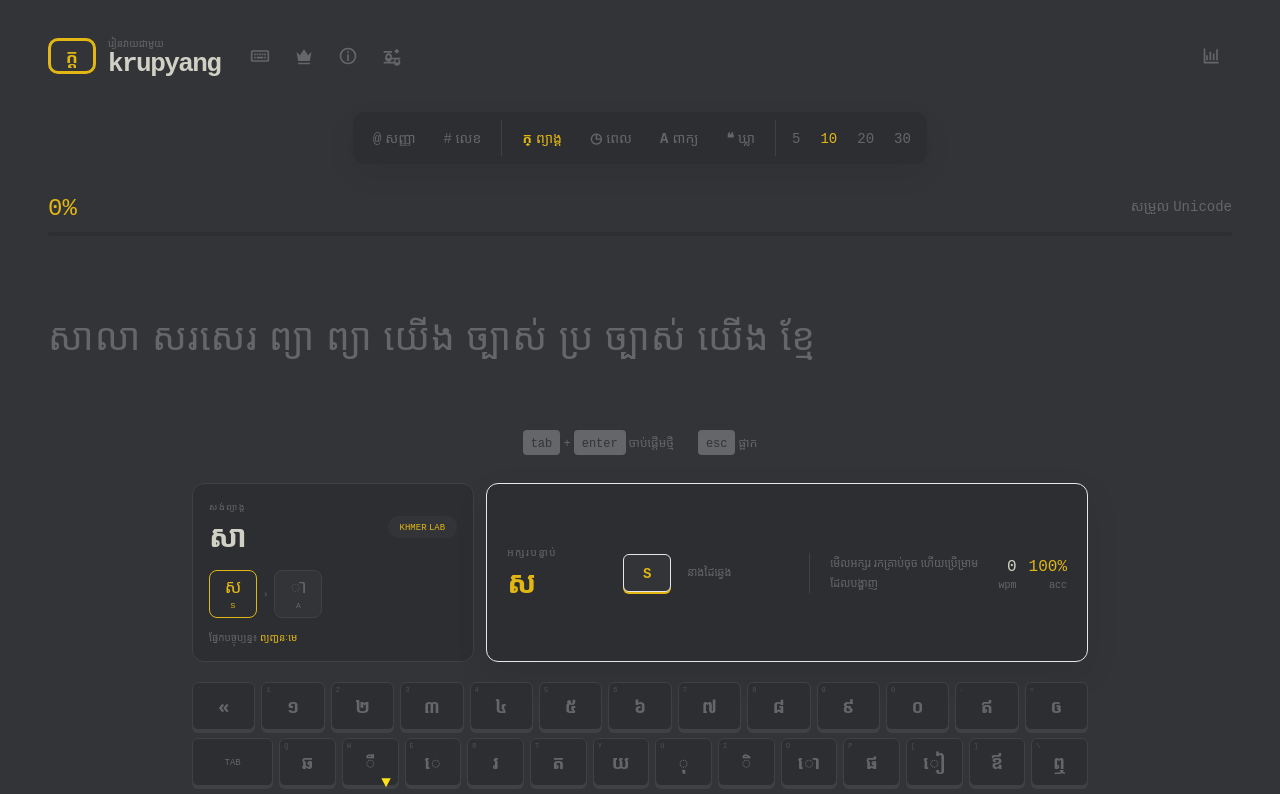
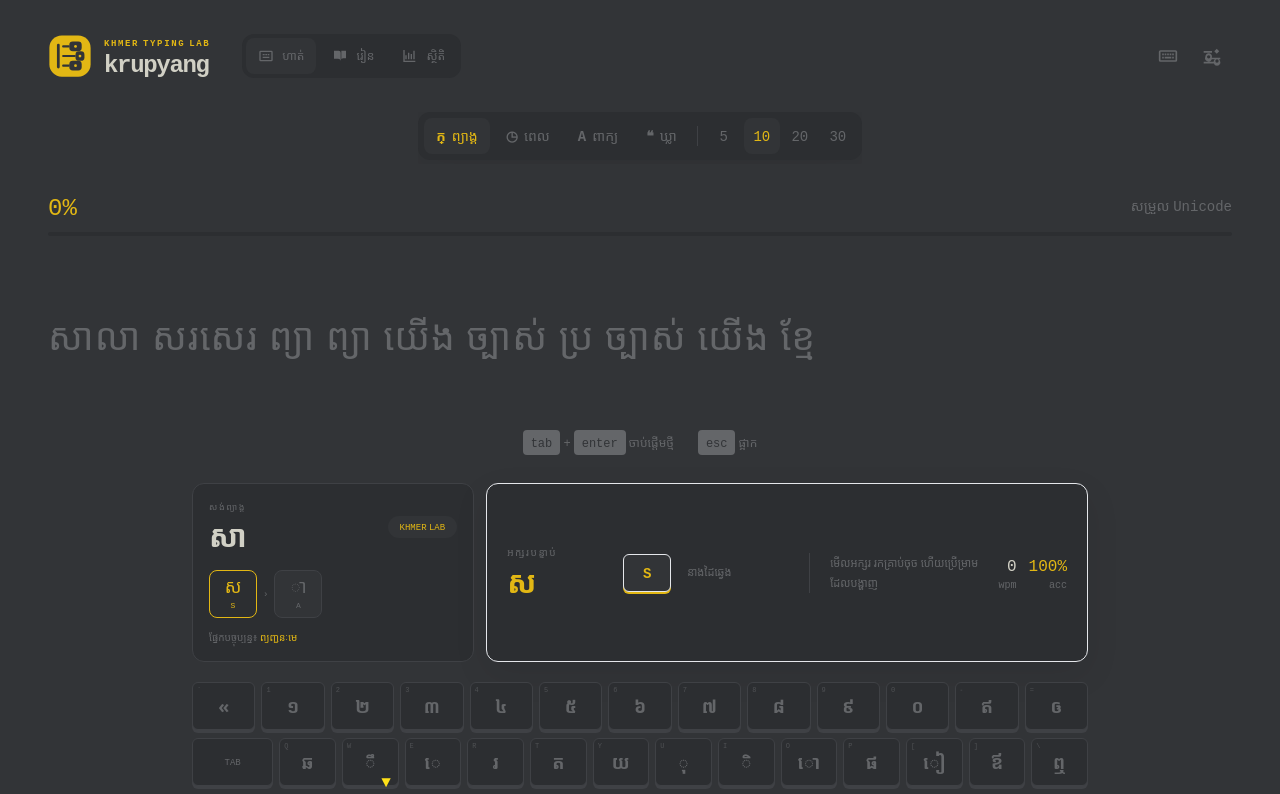
Before and after one commit to lisoingsem/typing, a Nuxt app: page / in a window 1280 px wide. Shown: the top 794 px of the page. Built offline with nearby package versions, Linux system fonts and the light colour scheme.

Commit message:
Refresh brand and simplify navigation

```diff
--- a/components/layout/AppFooter.vue
+++ b/components/layout/AppFooter.vue
@@ -1,14 +1,6 @@
 <template>
-  <footer class="flex min-h-16 flex-wrap items-center justify-between gap-4 py-5 text-[11px] text-muted sm:text-xs">
-    <div class="flex flex-wrap gap-x-5 gap-y-2">
-      <a href="mailto:hello@krupyang.com" class="transition hover:text-text">✉ ទាក់ទង</a>
-      <NuxtLink to="/learn" class="transition hover:text-text">♥ គាំទ្រ</NuxtLink>
-      <span>ខ្មែរ Unicode</span>
-      <span>ឯកជនភាព</span>
-    </div>
-    <div class="flex gap-4">
-      <span>● serika dark</span>
-      <span>v0.1.0</span>
-    </div>
+  <footer class="flex min-h-16 flex-wrap items-center justify-between gap-3 py-5 text-[10px] text-muted sm:text-[11px]">
+    <p>រចនាសម្រាប់អក្សរខ្មែរ · NIDA · Unicode</p>
+    <p class="flex items-center gap-3"><span class="h-1.5 w-1.5 rounded-full bg-accent" /> ទិន្នន័យរក្សាទុកក្នុងឧបករណ៍ · v0.2</p>
   </footer>
 </template>
--- a/components/layout/AppHeader.vue
+++ b/components/layout/AppHeader.vue
@@ -2,48 +2,55 @@
 const route = useRoute()
 const settings = useSettingsStore()
 
-const links = [
-  { to: '/', label: 'វាយអក្សរ', icon: 'keyboard' },
-  { to: '/learn', label: 'រៀន', icon: 'crown' },
-  { to: '/keyboard', label: 'ក្ដារចុច', icon: 'info' },
+const primaryLinks = [
+  { to: '/', label: 'ហាត់', icon: 'practice' },
+  { to: '/learn', label: 'រៀន', icon: 'learn' },
+  { to: '/stats', label: 'ស្ថិតិ', icon: 'stats' },
+] as const
+
+const utilityLinks = [
+  { to: '/keyboard', label: 'ក្ដារចុច', icon: 'keyboard' },
   { to: '/settings', label: 'ការកំណត់', icon: 'settings' },
-]
+] as const
 
 onMounted(() => settings.hydrate())
 </script>
 
 <template>
-  <header class="flex h-24 items-center justify-between sm:h-28">
-    <div class="flex items-center gap-5">
-      <NuxtLink to="/" class="focus-ring flex items-center gap-3 rounded-lg" aria-label="Krupyang home">
-        <span class="grid h-9 w-12 place-items-center rounded-[10px] border-[3px] border-accent text-lg font-black text-accent">ក្ដ</span>
-        <span class="hidden leading-none sm:block">
-          <span class="block text-[10px] text-muted">រៀនវាយជាមួយ</span>
-          <span class="block text-[26px] font-bold tracking-[-.06em] text-text">krupyang</span>
-        </span>
-      </NuxtLink>
+  <header class="flex h-24 items-center justify-between gap-4 sm:h-28">
+    <div class="flex min-w-0 items-center gap-4 lg:gap-8">
+      <NuxtLink to="/" class="focus-ring shrink-0 rounded-xl" aria-label="Krupyang home"><BrandLogo /></NuxtLink>
 
-      <nav class="flex items-center gap-1" aria-label="Primary navigation">
+      <nav class="flex items-center gap-1 rounded-xl bg-panel p-1" aria-label="Primary navigation">
         <NuxtLink
-          v-for="link in links"
+          v-for="link in primaryLinks"
           :key="link.to"
           :to="link.to"
           :title="link.label"
-          class="focus-ring grid h-10 w-10 place-items-center rounded-lg text-muted transition hover:bg-panel hover:text-text"
-          :class="route.path === link.to ? 'text-accent' : ''"
+          class="focus-ring flex h-9 items-center gap-2 rounded-lg px-2.5 text-muted transition hover:text-text sm:px-3"
+          :class="route.path === link.to ? 'bg-page text-accent' : ''"
         >
-          <svg v-if="link.icon === 'keyboard'" viewBox="0 0 24 24" class="h-5 w-5 fill-current"><path d="M3 5h18a2 2 0 0 1 2 2v10a2 2 0 0 1-2 2H3a2 2 0 0 1-2-2V7a2 2 0 0 1 2-2Zm0 2v10h18V7H3Zm2 2h2v2H5V9Zm3 0h2v2H8V9Zm3 0h2v2h-2V9Zm3 0h2v2h-2V9Zm3 0h2v2h-2V9ZM5 13h2v2H5v-2Zm3 0h8v2H8v-2Zm9 0h2v2h-2v-2Z"/></svg>
-          <svg v-else-if="link.icon === 'crown'" viewBox="0 0 24 24" class="h-5 w-5 fill-current"><path d="m3 7 4 4 5-7 5 7 4-4-2 11H5L3 7Zm2 13h14v2H5v-2Z"/></svg>
-          <svg v-else-if="link.icon === 'info'" viewBox="0 0 24 24" class="h-5 w-5 fill-current"><path d="M11 10h2v8h-2v-8Zm0-4h2v2h-2V6Zm1-4a10 10 0 1 1 0 20 10 10 0 0 1 0-20Zm0 2a8 8 0 1 0 0 16 8 8 0 0 0 0-16Z"/></svg>
-          <svg v-else viewBox="0 0 24 24" class="h-5 w-5 fill-current"><path d="m14.7 6.3 3-3 3 3-3 3-3-3ZM4 13a4 4 0 1 1 7.8 1H22v2H11.8A4 4 0 0 1 4 13Zm2 0a2 2 0 1 0 4 0 2 2 0 0 0-4 0Zm8 5a4 4 0 0 1 7.8 1H22v2h-.2a4 4 0 0 1-7.6 0H2v-2h12.2a4 4 0 0 1-.2-1Zm2 0a2 2 0 1 0 4 0 2 2 0 0 0-4 0ZM2 6h10v2H2V6Z"/></svg>
-          <span class="sr-only">{{ link.label }}</span>
+          <svg v-if="link.icon === 'practice'" viewBox="0 0 24 24" class="h-4 w-4 fill-current"><path d="M4 4h16a2 2 0 0 1 2 2v12a2 2 0 0 1-2 2H4a2 2 0 0 1-2-2V6a2 2 0 0 1 2-2Zm0 2v12h16V6H4Zm3 3h3v2H7V9Zm4 0h3v2h-3V9Zm4 0h2v2h-2V9Zm-8 4h10v2H7v-2Z"/></svg>
+          <svg v-else-if="link.icon === 'learn'" viewBox="0 0 24 24" class="h-4 w-4 fill-current"><path d="M3 4h7a3 3 0 0 1 3 3v12a4 4 0 0 0-4-3H3V4Zm18 0h-7v12.5a5.8 5.8 0 0 1 3-1h4V4Z"/></svg>
+          <svg v-else viewBox="0 0 24 24" class="h-4 w-4 fill-current"><path d="M4 19h16v2H2V3h2v16Zm3-2H5v-6h2v6Zm4 0H9V7h2v10Zm4 0h-2V9h2v8Zm4 0h-2V4h2v13Z"/></svg>
+          <span class="hidden text-xs sm:block">{{ link.label }}</span>
         </NuxtLink>
       </nav>
     </div>
 
-    <NuxtLink to="/stats" class="focus-ring grid h-10 w-10 place-items-center rounded-lg text-muted transition hover:bg-panel hover:text-text" title="ស្ថិតិ">
-      <svg viewBox="0 0 24 24" class="h-5 w-5 fill-current"><path d="M4 19h16v2H2V3h2v16Zm3-2H5v-6h2v6Zm4 0H9V7h2v10Zm4 0h-2V9h2v8Zm4 0h-2V4h2v13Z"/></svg>
-      <span class="sr-only">ស្ថិតិ</span>
-    </NuxtLink>
+    <nav class="flex shrink-0 items-center gap-1" aria-label="Tools">
+      <NuxtLink
+        v-for="link in utilityLinks"
+        :key="link.to"
+        :to="link.to"
+        :title="link.label"
+        class="focus-ring grid h-10 w-10 place-items-center rounded-lg text-muted transition hover:bg-panel hover:text-text"
+        :class="route.path === link.to ? 'bg-panel text-accent' : ''"
+      >
+        <svg v-if="link.icon === 'keyboard'" viewBox="0 0 24 24" class="h-5 w-5 fill-current"><path d="M3 5h18a2 2 0 0 1 2 2v10a2 2 0 0 1-2 2H3a2 2 0 0 1-2-2V7a2 2 0 0 1 2-2Zm0 2v10h18V7H3Zm2 2h2v2H5V9Zm3 0h2v2H8V9Zm3 0h2v2h-2V9Zm3 0h2v2h-2V9Zm3 0h2v2h-2V9ZM5 13h2v2H5v-2Zm3 0h8v2H8v-2Zm9 0h2v2h-2v-2Z"/></svg>
+        <svg v-else viewBox="0 0 24 24" class="h-5 w-5 fill-current"><path d="m14.7 6.3 3-3 3 3-3 3-3-3ZM4 13a4 4 0 1 1 7.8 1H22v2H11.8A4 4 0 0 1 4 13Zm2 0a2 2 0 1 0 4 0 2 2 0 0 0-4 0Zm8 5a4 4 0 0 1 7.8 1H22v2h-.2a4 4 0 0 1-7.6 0H2v-2h12.2a4 4 0 0 1-.2-1Zm2 0a2 2 0 1 0 4 0 2 2 0 0 0-4 0ZM2 6h10v2H2V6Z"/></svg>
+        <span class="sr-only">{{ link.label }}</span>
+      </NuxtLink>
+    </nav>
   </header>
 </template>
--- /dev/null
+++ b/components/layout/BrandLogo.vue
@@ -0,0 +1,19 @@
+<template>
+  <span class="flex items-center gap-3">
+    <svg viewBox="0 0 64 64" class="h-11 w-11 shrink-0" role="img" aria-label="Krupyang logo">
+      <rect x="2" y="2" width="60" height="60" rx="18" fill="var(--accent)" />
+      <rect x="13" y="14" width="4" height="36" rx="2" fill="var(--page)" />
+      <path d="M22 18h8M22 32h17M22 46h8" stroke="var(--page)" stroke-width="3" stroke-linecap="round" />
+      <rect x="31" y="11" width="18" height="14" rx="5" fill="var(--page)" />
+      <rect x="40" y="25" width="13" height="14" rx="5" fill="var(--page)" />
+      <rect x="31" y="39" width="18" height="14" rx="5" fill="var(--page)" />
+      <circle cx="40" cy="18" r="2" fill="var(--accent)" />
+      <circle cx="46.5" cy="32" r="2" fill="var(--accent)" />
+      <circle cx="40" cy="46" r="2" fill="var(--accent)" />
+    </svg>
+    <span class="hidden leading-none sm:block">
+      <span class="block text-[9px] font-semibold uppercase tracking-[.18em] text-accent">Khmer typing lab</span>
+      <span class="mt-1 block text-[24px] font-bold tracking-[-.055em] text-text">krupyang</span>
+    </span>
+  </span>
+</template>
--- a/components/typing/TestToolbar.vue
+++ b/components/typing/TestToolbar.vue
@@ -11,6 +11,7 @@ const parameters = computed(() => {
   if (typing.mode === 'words') return [10, 25, 50, 100]
   return [15, 30, 60, 120]
 })
+const showTextOptions = computed(() => typing.mode === 'time' || typing.mode === 'words')
 
 function selectMode(mode: 'syllables' | 'time' | 'words' | 'quote') {
   typing.mode = mode
@@ -21,18 +22,59 @@ function selectMode(mode: 'syllables' | 'time' | 'words' | 'quote') {
 </script>
 
 <template>
-  <div class="mx-auto flex w-fit max-w-full flex-wrap items-center justify-center gap-2 rounded-xl bg-panel p-2 text-xs text-muted shadow-[0_10px_30px_rgba(0,0,0,.06)] sm:text-sm">
-    <div class="flex items-center gap-1 border-r border-faint pr-2">
-      <button class="focus-ring rounded-md px-3 py-2 transition hover:text-text" :class="typing.punctuation ? 'text-accent' : ''" @click="typing.punctuation = !typing.punctuation">@ សញ្ញា</button>
-      <button class="focus-ring rounded-md px-3 py-2 transition hover:text-text" :class="typing.numbers ? 'text-accent' : ''" @click="typing.numbers = !typing.numbers"># លេខ</button>
-    </div>
-    <div class="flex items-center gap-1 border-r border-faint pr-2">
-      <button v-for="option in modeOptions" :key="option.value" class="focus-ring rounded-md px-3 py-2 transition hover:text-text" :class="typing.mode === option.value ? 'text-accent' : ''" @click="selectMode(option.value)">
-        <span class="mr-1 font-bold">{{ option.icon }}</span>{{ option.label }}
-      </button>
-    </div>
-    <div v-if="typing.mode !== 'quote'" class="flex items-center gap-1">
-      <button v-for="value in parameters" :key="value" class="focus-ring rounded-md px-2 py-2 transition hover:text-text" :class="typing.parameter === value ? 'text-accent' : ''" @click="typing.parameter = value">{{ value }}</button>
+  <div class="mx-auto max-w-full overflow-x-auto pb-1">
+    <div class="mx-auto flex w-max items-center gap-1 rounded-xl bg-panel p-1.5 text-xs text-muted shadow-[0_10px_30px_rgba(0,0,0,.06)] sm:text-sm">
+      <div class="flex items-center gap-1" role="group" aria-label="ប្រភេទលំហាត់">
+        <button
+          v-for="option in modeOptions"
+          :key="option.value"
+          class="focus-ring flex h-9 items-center gap-1.5 rounded-lg px-2.5 transition hover:text-text sm:px-3"
+          :class="typing.mode === option.value ? 'bg-page text-accent' : ''"
+          :aria-pressed="typing.mode === option.value"
+          @click="selectMode(option.value)"
+        >
+          <span class="font-bold">{{ option.icon }}</span><span>{{ option.label }}</span>
+        </button>
+      </div>
+
+      <div v-if="typing.mode !== 'quote'" class="mx-1 h-5 w-px bg-faint" aria-hidden="true" />
+
+      <div v-if="typing.mode !== 'quote'" class="flex items-center gap-0.5" role="group" aria-label="ប្រវែងលំហាត់">
+        <button
+          v-for="value in parameters"
+          :key="value"
+          class="focus-ring grid h-9 min-w-9 place-items-center rounded-lg px-2 transition hover:text-text"
+          :class="typing.parameter === value ? 'bg-page text-accent' : ''"
+          :aria-pressed="typing.parameter === value"
+          @click="typing.parameter = value"
+        >
+          {{ value }}
+        </button>
+      </div>
+
+      <template v-if="showTextOptions">
+        <div class="mx-1 h-5 w-px bg-faint" aria-hidden="true" />
+        <div class="flex items-center gap-0.5" role="group" aria-label="ជម្រើសអត្ថបទ">
+          <button
+            class="focus-ring h-9 rounded-lg px-2.5 transition hover:text-text"
+            :class="typing.punctuation ? 'bg-page text-accent' : ''"
+            :aria-pressed="typing.punctuation"
+            title="បន្ថែមសញ្ញាវណ្ណយុត្តិ"
+            @click="typing.punctuation = !typing.punctuation"
+          >
+            ។ សញ្ញា
+          </button>
+          <button
+            class="focus-ring h-9 rounded-lg px-2.5 transition hover:text-text"
+            :class="typing.numbers ? 'bg-page text-accent' : ''"
+            :aria-pressed="typing.numbers"
+            title="បន្ថែមលេខ"
+            @click="typing.numbers = !typing.numbers"
+          >
+            ១២៣ លេខ
+          </button>
+        </div>
+      </template>
     </div>
   </div>
 </template>
--- a/nuxt.config.ts
+++ b/nuxt.config.ts
@@ -12,6 +12,7 @@ export default defineNuxtConfig({
         { name: 'description', content: 'A fast, calm, Khmer-native typing practice app.' },
         { name: 'theme-color', content: '#323437' },
       ],
+      link: [{ rel: 'icon', type: 'image/svg+xml', href: '/brand/krupyang-mark.svg' }],
     },
   },
   typescript: { strict: true, typeCheck: true },
```
Also changed, not shown: public/brand/krupyang-mark.svg (added).
